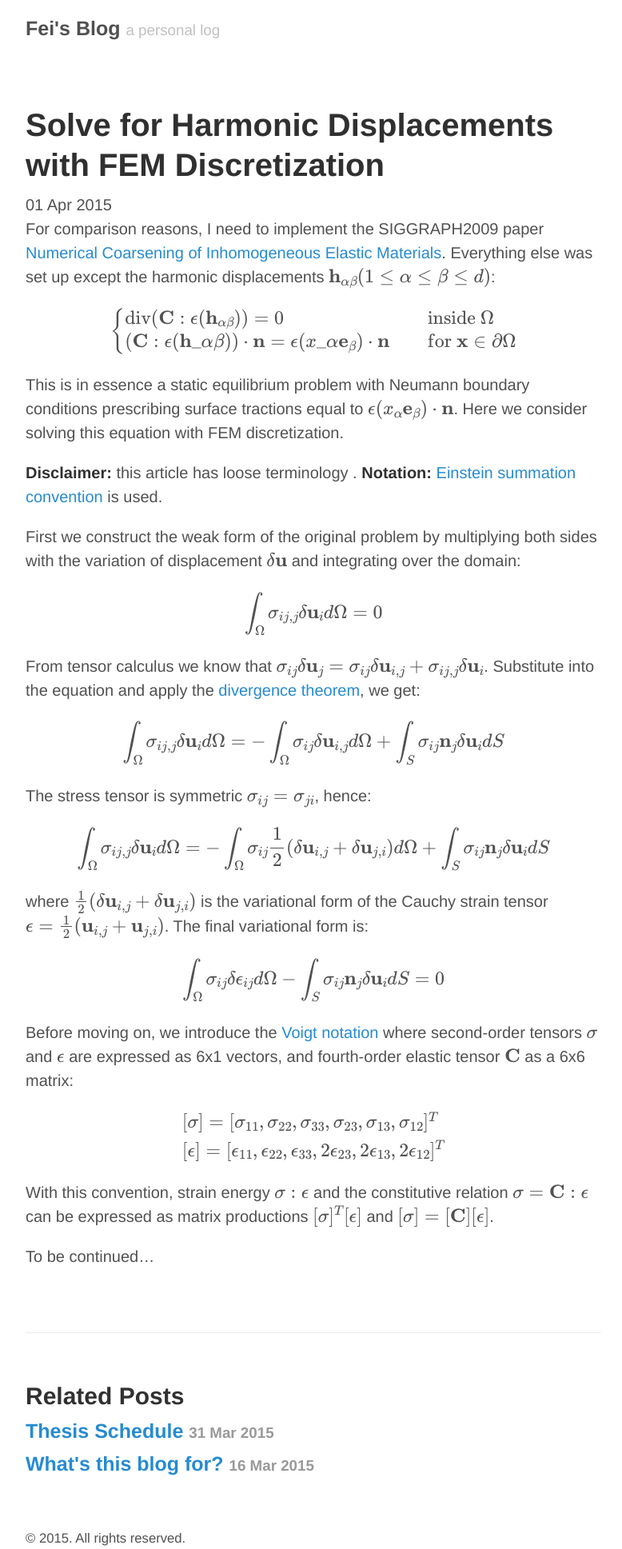
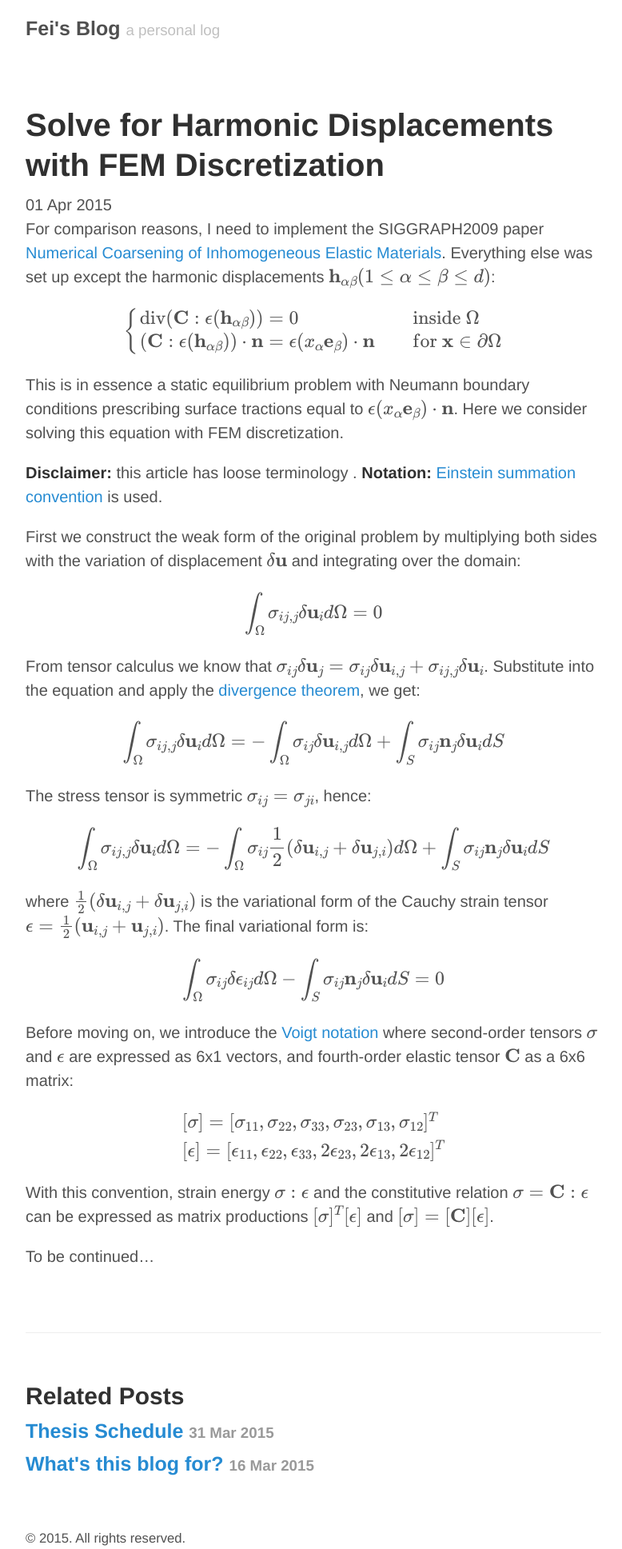
Before and after one commit to FeiZhu/blog, a Jekyll site: the page built from _posts/2015-04-01-solving-harmonic-displacements-with-fem-discretization.md, in a window 1280 px wide. Shown: the whole page at 80% size, without its empty margins (248-1026 px from the left). Built offline with Jekyll 4.4.1, drawn with Linux system fonts in a browser that asks for light colours; formulas are drawn with MathJax 3.

Commit message:
Update 2015-04-01-solving-harmonic-displacements-with-fem-discretization.md

```diff
--- a/_posts/2015-04-01-solving-harmonic-displacements-with-fem-discretization.md
+++ b/_posts/2015-04-01-solving-harmonic-displacements-with-fem-discretization.md
@@ -8,7 +8,7 @@ For comparison reasons, I need to implement the SIGGRAPH2009 paper [Numerical Co
 $$
 \begin{cases}
 \textrm{div}(\mathbf{C}:\epsilon(\mathbf{h}_{\alpha\beta}))=0 \quad  &\textrm{inside}\  \Omega \\
-(\mathbf{C}:\epsilon(\mathbf{h}\_{\alpha\beta}))\cdot\mathbf{n}=\epsilon(x\_{\alpha}\mathbf{e}_{\beta})\cdot\mathbf{n} \quad    &\textrm{for} \ \mathbf{x} \in \partial \Omega
+(\mathbf{C}:\epsilon(\mathbf{h}_{\alpha\beta}))\cdot\mathbf{n}=\epsilon(x_{\alpha}\mathbf{e}_{\beta})\cdot\mathbf{n} \quad    &\textrm{for} \ \mathbf{x} \in \partial \Omega
 \end{cases}
 $$
 
```
